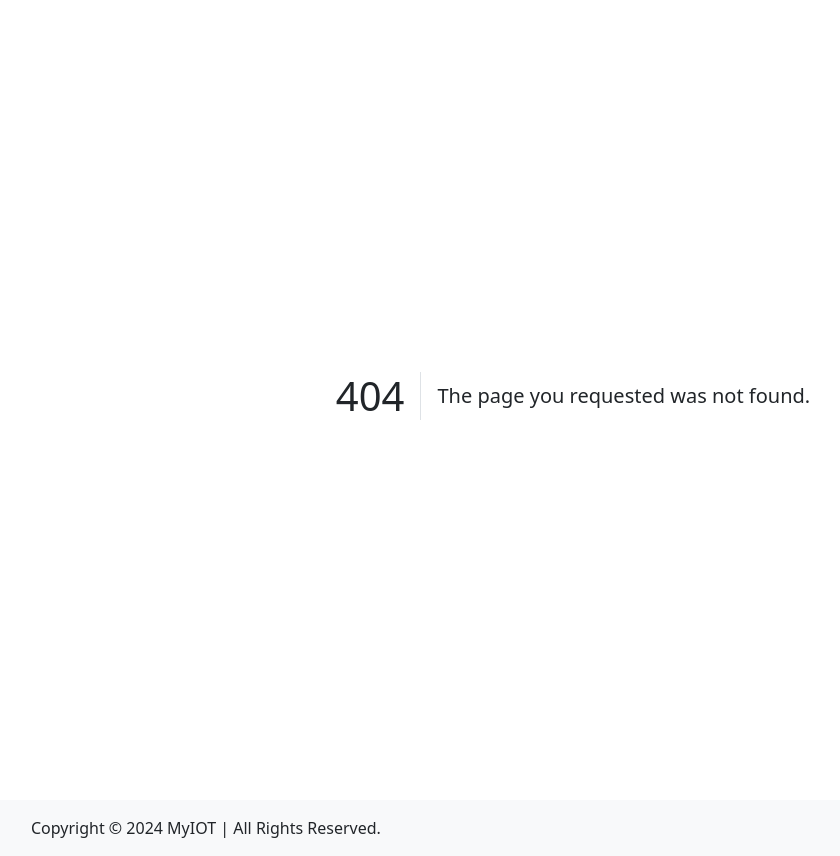
After one commit to elroylian/iot_project, a Flask app: template templates/error/404.html in a window 1280 px wide. The commit adds this page. Shown: the whole page, without its empty margins (67-907 px from the left). Run offline with Flask 3, Linux system fonts and the light colour scheme; the template is opened without the code that fills it, so the values that code supplies are empty; some libraries are stand-ins or nearby versions.

Commit message:
added error page

```diff
--- a/app.py
+++ b/app.py
@@ -13,7 +13,10 @@ import os
 
 app = Flask(__name__)
 socketio = SocketIO(app)
-# load_dotenv()
+
+
+# Set the timezone to Asia/Singapore
+app.config['TZ'] = 'Asia/Singapore'
 
 app.config["MYSQL_DB"] = os.getenv("MYSQL_DB")
 app.config["MYSQL_USER"] = os.getenv("MYSQL_USER")
@@ -52,7 +55,7 @@ def index():
         print(data)
         return render_template('home/index.html', mac_address=mac_addresses)
     except Exception as e:
-        return jsonify({'success': False, 'error': str(e)}), 500
+        return render_template('error/error.html', error=e)
 
 @app.route('/settings')
 def settings():
@@ -228,6 +231,10 @@ def push():
     else:
         return jsonify(success=False, error='Only POST requests are allowed'), 405
 
+@app.errorhandler(404)
+def page_not_found(error):
+    # Render a custom 404 page
+    return render_template('error/404.html'), 404
 
 
 
--- /dev/null
+++ b/templates/error/404.html
@@ -0,0 +1,16 @@
+{% extends 'layouts/base.html' %}
+
+{% block title %}404{% endblock title %}
+
+
+{% block navContent %}
+{% endblock navContent %}
+
+{% block bodyContent %}
+<div class="d-flex justify-content-center align-items-center" id="main" style="height: 100vh;">
+  <h1 class="mr-3 pr-3 align-top border-end inline-block align-content-center pe-3">404</h1>
+  <div class="inline-block align-middle ps-3">
+    <h2 class="font-weight-normal lead" id="desc">The page you requested was not found.</h2>
+  </div>
+</div>
+{% endblock bodyContent %}
--- a/templates/layouts/base.html
+++ b/templates/layouts/base.html
@@ -23,9 +23,10 @@
     crossorigin="anonymous"></script>
   {% block headContent %}
   {% endblock headContent %}
-  <title>MyIOT</title>
+  <title>{% block title %}MyIOT{% endblock title %}</title>
 </head>
 <body>
+  {%block navContent %}
   <nav class="navbar navbar-light navbar-expand-lg">
     <div class="container-fluid">
       <a class="navbar-brand" href="/">
@@ -49,6 +50,7 @@
       </div>
     </div>
   </nav>
+  {% endblock navContent %}
 
   <!-- Content Block -->
   {% block bodyContent %}
```
Also changed, not shown: templates/error/error.html (added, +17 -0 lines).
